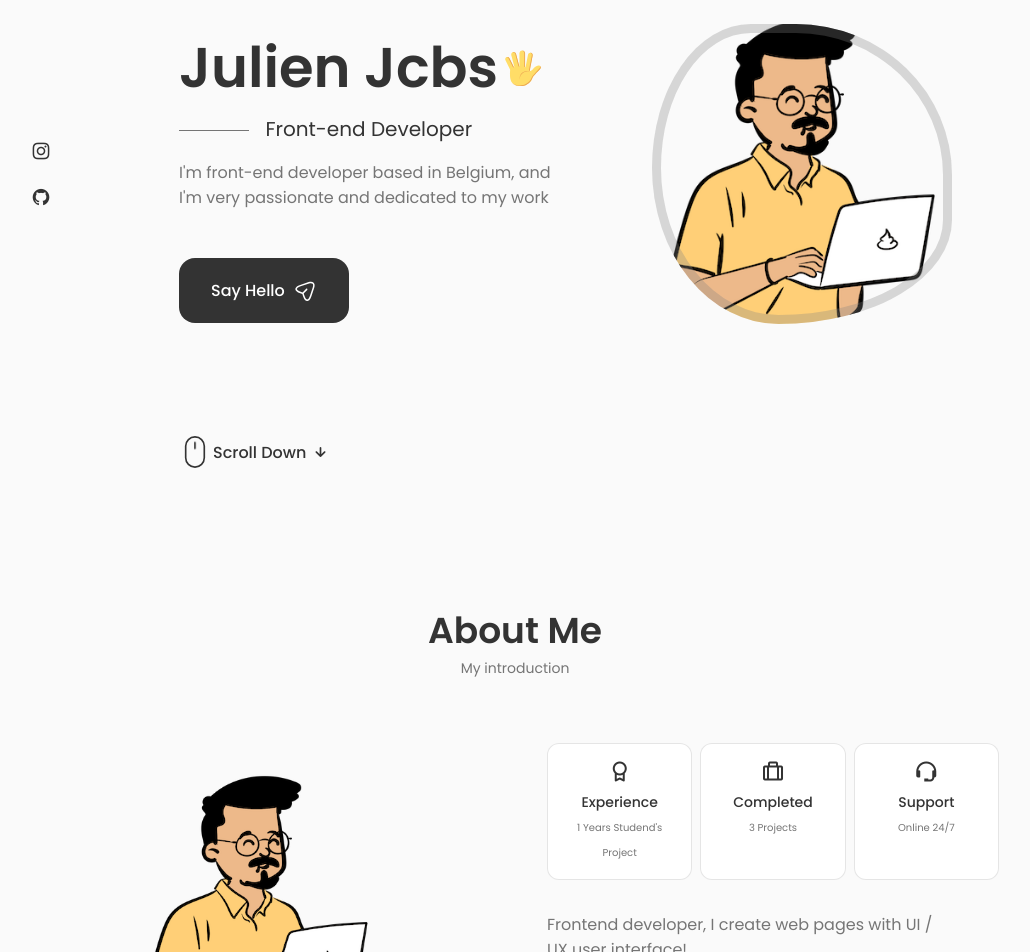
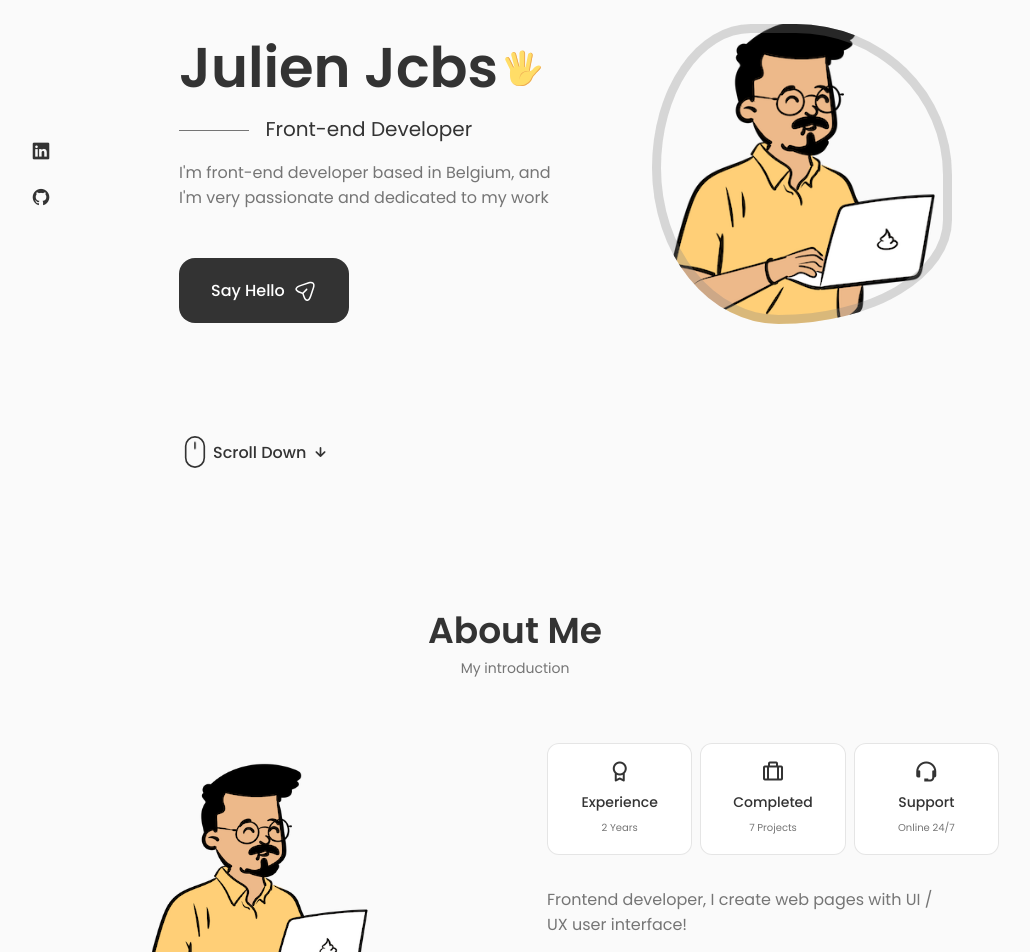
Before and after one commit to Tswide/Julien_Portfolio, a React (Vite) app: page / in a window 1280 px wide. Shown: the part 160-1112 px from the top of the page, without its empty margins (125-1155 px from the left). Built offline with nearby package versions, Linux system fonts and the light colour scheme.

Commit message:
MAJ 2024

```diff
--- a/src/components/about/Info.jsx
+++ b/src/components/about/Info.jsx
@@ -6,13 +6,13 @@ const Info = () => {
       <div className="about__box">
         <i className="bx bx-award about__icon"></i>
         <h3 className="about__title">Experience</h3>
-        <span className="about__subtitle">1 Years Studend's Project</span>
+        <span className="about__subtitle">2 Years</span>
       </div>
 
       <div className="about__box">
         <i className="bx bx-briefcase-alt about__icon"></i>
         <h3 className="about__title">Completed</h3>
-        <span className="about__subtitle">3 Projects</span>
+        <span className="about__subtitle">7 Projects</span>
       </div>
 
       <div className="about__box">
--- a/src/components/contact/Contact.jsx
+++ b/src/components/contact/Contact.jsx
@@ -47,12 +47,12 @@ const Contact = () => {
                         </div>
 
                         <div className="contact__card">
-                            <i className="bx bxl-instagram contact__card-icon"></i>
+                            <i className="bx bxl-linkedin contact__card-icon"></i>
 
-                            <h3 className="contact__card-title">Instagram</h3>
-                            <span className="contact__card-data">@julien_jcbs</span>
+                            <h3 className="contact__card-title">Linkedin</h3>
+                            <span className="contact__card-data">julien jacobs</span>
 
-                            <a href="https://www.instagram.com/jcbs__adventure/" className="contact__button" target="_blank">
+                            <a href="https://www.linkedin.com/in/julien-jacobs-b4970b174/" className="contact__button" target="_blank">
                                 Write me
                                 <i className="bx bx-right-arrow-alt contact__button-icon"></i>
                             </a>
--- a/src/components/footer/Footer.jsx
+++ b/src/components/footer/Footer.jsx
@@ -15,11 +15,11 @@ const Footer = () => {
 
             <div className="footer__social">
                 <a
-                    href="https://www.instagram.com/jcbs__adventure/"
+                    href="https://www.linkedin.com/in/julien-jacobs-b4970b174/"
                     className='footer__social-icon'
                     target="_blank"
                 >
-                    <i className="bx bxl-instagram"></i>
+                    <i className="bx bxl-linkedin"></i>
                 </a>
 
                 <a
--- a/src/components/home/Social.jsx
+++ b/src/components/home/Social.jsx
@@ -4,11 +4,11 @@ const Social = () => {
   return (
     <div className="home__social">
       <a
-        href="https://www.instagram.com/jcbs__adventure/"
+        href="https://www.linkedin.com/in/julien-jacobs-b4970b174/"
         className='home__social-icon'
         target="_blank"
       >
-        <i className="uil uil-instagram"></i>
+        <i className="uil uil-linkedin"></i>
       </a>
 
       <a
```
Also changed, not shown: 1 other file (tests, documents, lock files or other folders).
